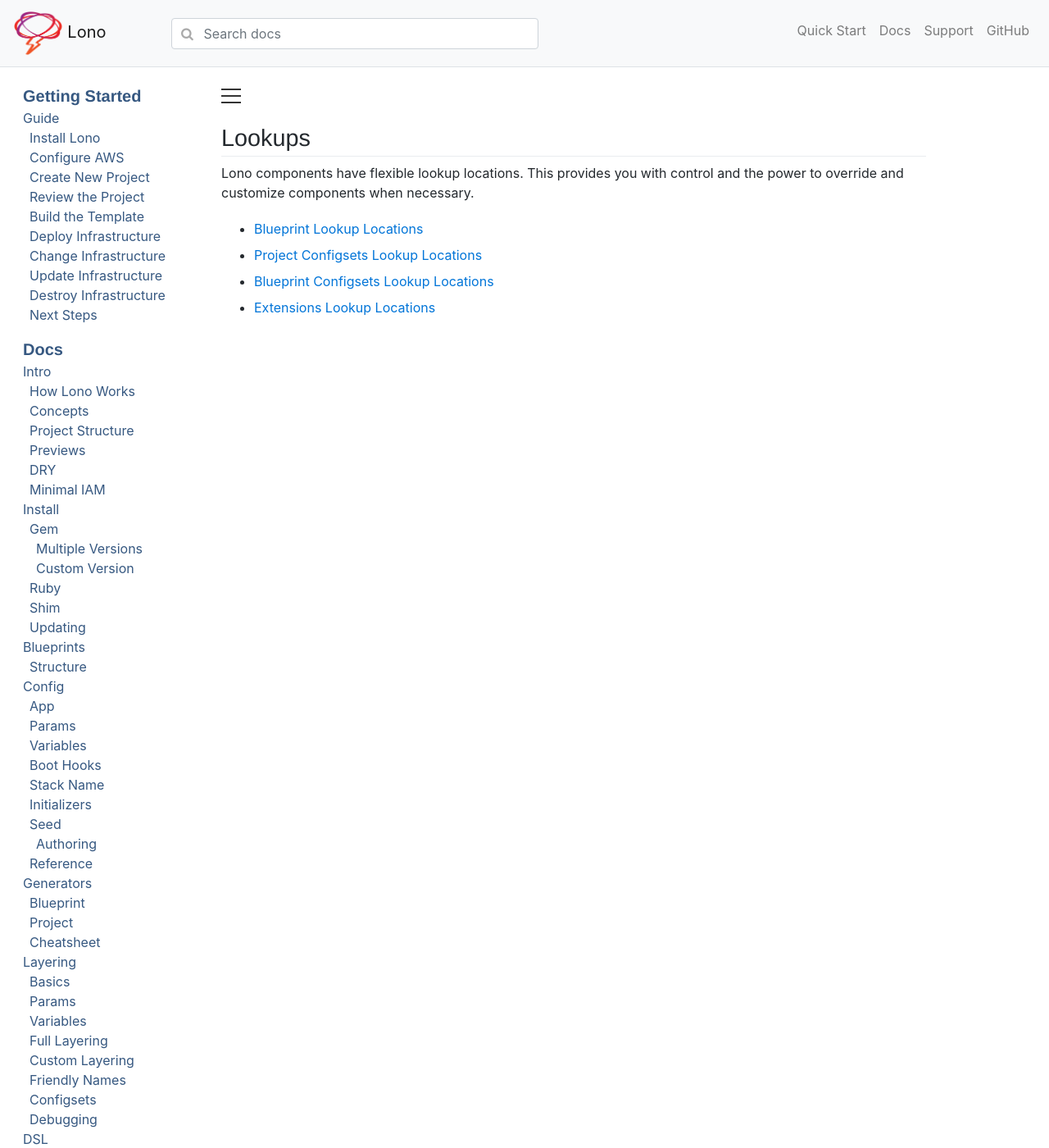
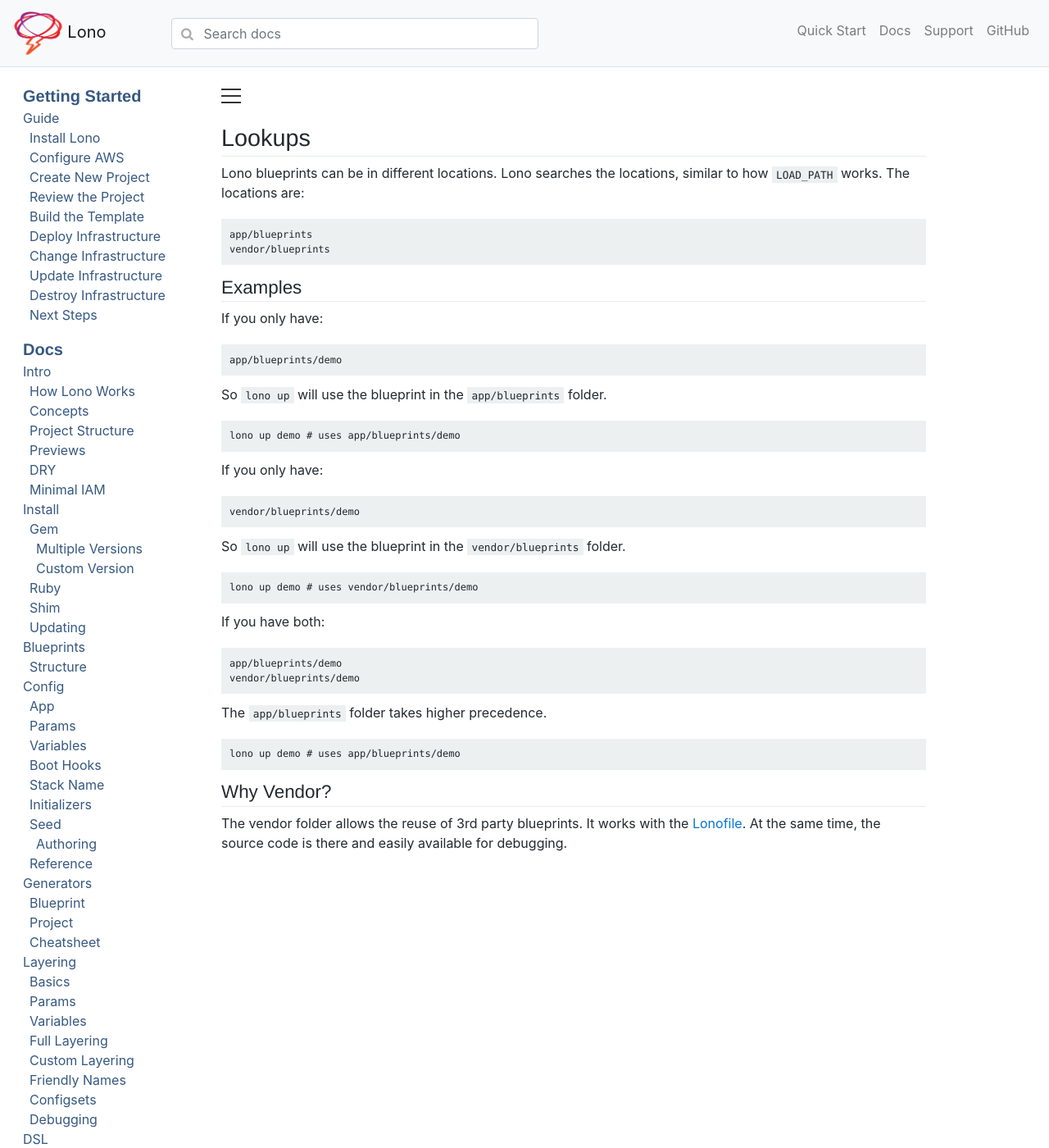
Before and after one commit to boltops-tools/lono-docs, a Jekyll site: the page built from _docs/lookups.md, in a window 1280 px wide and 1400 px high. Shown: the whole window at 82% size. Built offline with Jekyll 4.4.1, drawn with Linux system fonts in a browser that asks for light colours; cached includes are drawn as plain includes; a script that is not in the unit is left out; some of the changed text lies outside the part shown.

Commit message:
update lookups

```diff
--- a/_docs/lookups.md
+++ b/_docs/lookups.md
@@ -2,12 +2,38 @@
 title: Lookups
 ---
 
+Lono blueprints can be in different locations. Lono searches the locations, similar to how `LOAD_PATH` works. The locations are:
 
+    app/blueprints
+    vendor/blueprints
 
+## Examples
 
-Lono components have flexible lookup locations. This provides you with control and the power to override and customize components when necessary.
+If you only have:
 
-{% assign lookup_docs = site.docs | where: "categories","lookup" | sort: "order" %}
-{% for doc in lookup_docs -%}
-* [{{doc.title}}]({{doc.url}})
-{% endfor %}
+    app/blueprints/demo
+
+So `lono up` will use the blueprint in the `app/blueprints` folder.
+
+    lono up demo # uses app/blueprints/demo
+
+If you only have:
+
+    vendor/blueprints/demo
+
+So `lono up` will use the blueprint in the `vendor/blueprints` folder.
+
+    lono up demo # uses vendor/blueprints/demo
+
+If you have both:
+
+    app/blueprints/demo
+    vendor/blueprints/demo
+
+The `app/blueprints` folder takes higher precedence.
+
+    lono up demo # uses app/blueprints/demo
+
+## Why Vendor?
+
+The vendor folder allows the reuse of 3rd party blueprints. It works with the [Lonofile]({% link _docs/lonofile.md %}). At the same time, the source code is there and easily available for debugging.
--- a/_includes/sidebar.html
+++ b/_includes/sidebar.html
@@ -189,14 +189,7 @@
             {% endfor %}
           </ul>
       </li>
-      <li><a href="{% link _docs/lookups.md %}">Lookups</a>
-          <ul>
-            {% assign docs = site.docs | where: "categories","lookup" | sort: "order" %}
-            {% for doc in docs -%}
-              <li><a href='{{doc.url}}'>{{doc.nav_text}}</a></li>
-            {% endfor %}
-          </ul>
-      </li>
+      <li><a href="{% link _docs/lookups.md %}">Lookups</a></li>
       <li>Extras
           <ul>
             {% assign docs = site.docs | where: "categories","extras" | sort: "order" %}
--- a/_includes/timeline.html
+++ b/_includes/timeline.html
@@ -29,8 +29,8 @@
                         </div>
                         <div class="timeline-panel">
                             <div class="timeline-heading">
-                                <h4>Specify Parameters</h4>
-                                <h4 class="subheading">lono param generate</h4>
+                                <h4>Configure Parameters</h4>
+                                <h4 class="subheading">lono seed</h4>
                             </div>
                             <div class="timeline-body">
                                 <p>You then specify the desired parameters that you want the CloudFormation template to launch with. You do this with env-like params files. The format is easy on the eyes.</p>
--- a/index.html
+++ b/index.html
@@ -67,7 +67,7 @@ lono down
                                 </div>
                             </div>
                             <div class="col-lg-6">
-                                <h3>app/templates/demo.rb</h3>
+                                <h3>app/blueprints/demo/template.rb</h3>
                                 <div class="commands">
 {% highlight ruby %}
 description @description
```
Also changed, not shown: _docs/configsets/version-locking.md (deleted, +0 -86 lines), _docs/lookups/blueprint-configsets.md (deleted, +0 -39 lines), _docs/lookups/blueprints.md (deleted, +0 -29 lines), _docs/lookups/extensions.md (deleted, +0 -32 lines), _docs/lookups/project-configsets.md (deleted, +0 -41 lines).
